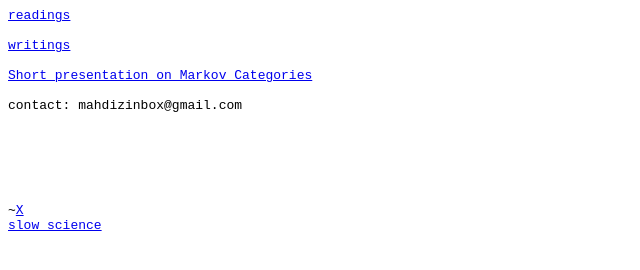
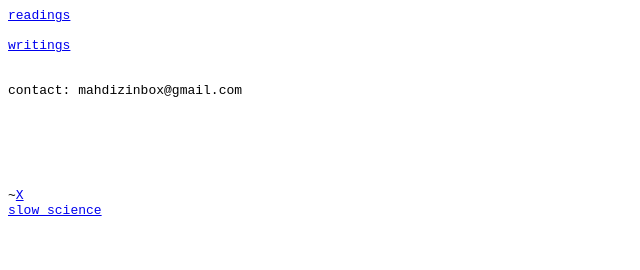
Before and after one commit to mahdizmni/mahdizmni.github.io, a plain HTML site: page index.html in a window 1280 px wide. Shown: the whole page, without its empty margins (0-640 px from the left). Drawn offline with Linux system fonts and the light colour scheme.

Commit message:
rm presentation

```diff
--- a/index.html
+++ b/index.html
@@ -3,7 +3,6 @@
 
 <a href="/writings">writings</a>
 
-<a href="/files/Markov_Category.pdf">Short presentation on Markov Categories</a>
 
 contact: mahdizinbox@gmail.com
 
```
